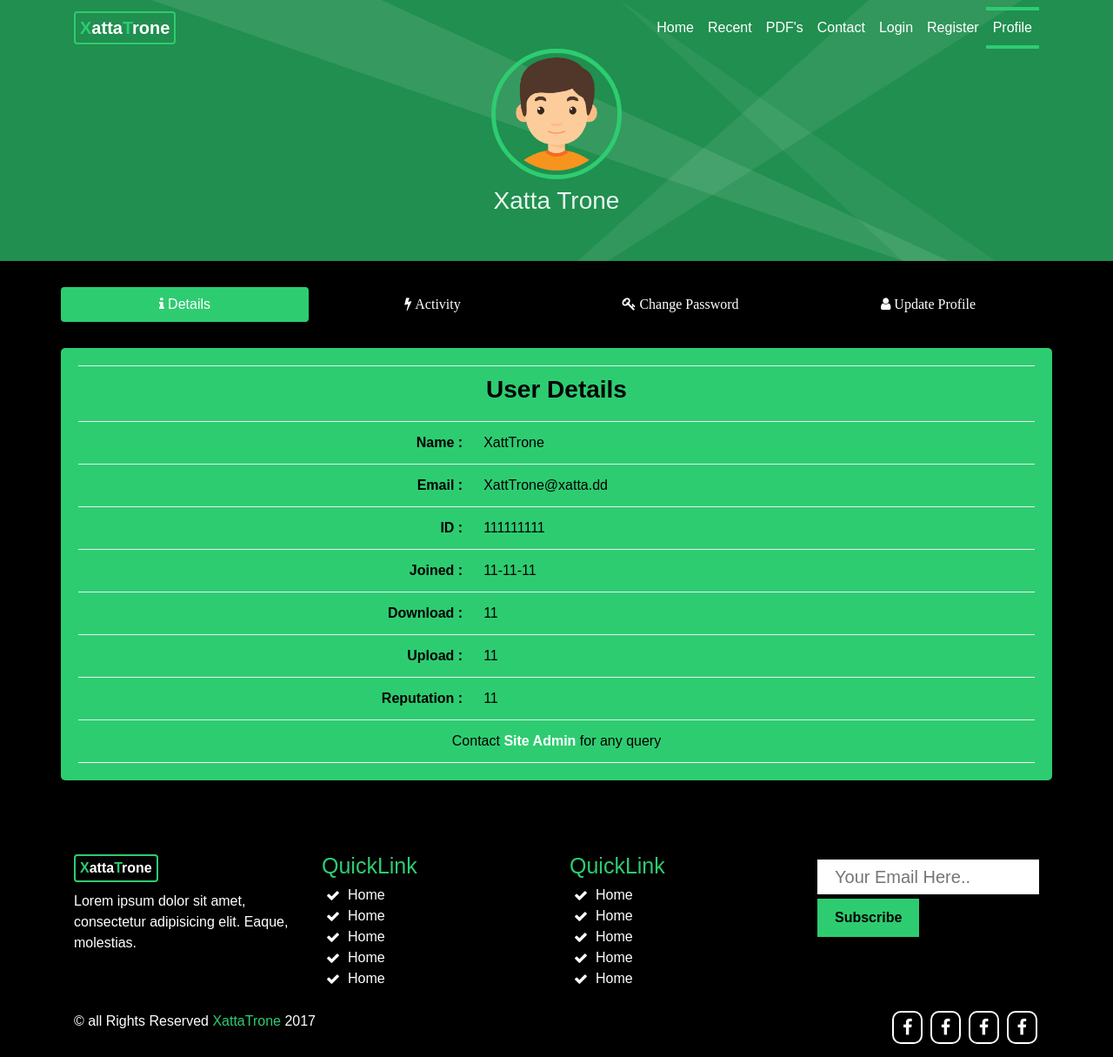
After one commit to Xatta-Trone/pl_drive, a PHP site: page /profile.html in a window 1280 px wide. The commit adds this page. Shown: the whole page at 87% size. Run offline with PHP 8.4, Linux system fonts and the light colour scheme.

Commit message:
profile page added

```diff
--- a/css/style.css
+++ b/css/style.css
@@ -15,6 +15,7 @@ a:hover{
 }
 .lightheader{
 	background: #fff;
+	transition: all 0.3s linear;
 
 }
 nav.lightheader a.navbar-brand, nav.lightheader #navbarResponsive > ul >li>a{
@@ -43,7 +44,7 @@ nav.lightheader a.navbar-brand, nav.lightheader #navbarResponsive > ul >li>a{
     border-bottom: 4px solid transparent;
     transition: all 0.5s;
 }
-ul.navbar-nav li:hover a {
+ul.navbar-nav li:hover a, ul.navbar-nav li a.active {
     border-top: 4px solid #2ecc71;
     border-bottom: 4px solid #2ecc71;
 
@@ -371,3 +372,63 @@ input.header-input:focus .haeder-form{
     color: #fff;
     top: 5px;
 }
+
+
+/* User Profile area*/
+
+.user-profile-area{
+
+    color: rgba(255,255,255,0.9);
+    background: url("../img/sp_main_bg.png");
+    -webkit-background-size: cover;
+    background-size: cover;
+    background-color: rgba(46, 204, 113,0.7);
+}
+.user-profile-area {
+   /* background: #000 none repeat scroll 0 0;*/
+    height: 300px;
+}
+.user-image {
+
+    border: 5px solid #2ecc71;
+    border-radius: 50%;
+    display: inline-block;
+    height: 150px;
+    padding: 5px;
+    text-align: center;
+    width: 150px;
+    margin: 10px;
+
+}
+
+
+.user-nav, .user-details {
+    width: 100%;
+
+}
+.user-nav{
+    margin-bottom: 30px;
+}
+
+.nav-pills .nav-link.active{
+    background: #2ecc71;
+}
+
+.user-details-area{
+    padding: 30px 0px;
+}
+
+
+.tab-content {
+    background: #2ecc71 none repeat scroll 0 0;
+    border-radius: 5px;
+    padding: 20px;
+}
+
+.table{
+    margin-bottom: 0px;
+    color: #000;
+}
+.table tr:last-child{
+    border-bottom: 1px solid #fff;
+}
--- a/js/custom.js
+++ b/js/custom.js
@@ -25,4 +25,6 @@ $(document).ready(function(){
     }
 	}); */
 
+
+
   });
--- /dev/null
+++ b/profile.html
@@ -0,0 +1,289 @@
+<!DOCTYPE html>
+<html>
+<head>
+	<title>Profile</title>
+	<link rel="stylesheet" type="text/css" href="css/bootstrap.min.css">
+	<link rel="stylesheet" type="text/css" href="css/font-awesome.min.css">
+	<link rel="stylesheet" type="text/css" href="css/style.css">
+</head>
+<body>
+	<nav class="navbar navbar-expand-md xt-nav-white fixed-top " id="sticker">
+		<div class="container">
+			<a href="" class="navbar-brand xt-logo"><span class="logo-color">X</span>atta<span class="logo-color">T</span>rone</a>
+			<button class="navbar-toggler navbar-toggle-right" type="button" data-toggle="collapse" data-target="#navbarResponsive" aria-controls="navbarResponsive" aria-expanded="false" aria-label="Toggle navigation">
+				<i class="fa fa-bars"></i>
+			</button>
+
+			<div class="collapse navbar-collapse" id="navbarResponsive">
+				<ul class="navbar-nav ml-auto">
+					<li class="nav-item"><a href="index.html" class="nav-link">Home</a></li>
+					<li class="nav-item"><a href="recent.html" class="nav-link">Recent</a></li>
+					<li class="nav-item"><a href="content.html" class="nav-link">PDF's</a></li>
+					<li class="nav-item"><a href="contact.html" class="nav-link">Contact</a></li>
+					<li class="nav-item"><a href="login.html" class="nav-link">Login</a></li>
+					<li class="nav-item"><a href="login.com" class="nav-link">Register</a></li>
+					<li class="nav-item"><a href="profile.html" class="nav-link active">Profile</a></li>
+				</ul>
+			</div>
+		</div>
+	</nav>
+
+<div class="user-profile-area">
+	<div class="xt-table">
+		<div class="xt-table-cell">
+			<div class="container">
+				<div class="row">
+					<div class="col-md-12">
+						<div class="user-image-container">
+							<img src="img/22274105.png" alt="" class="user-image">
+						</div>
+						<h3>Xatta Trone</h3>
+					</div>
+				</div>
+			</div>
+		</div>
+	</div>
+</div>
+
+<div class="user-details-area">
+	<div class="container">
+		<div class="row">
+			<div class="user-nav">
+				<ul class="nav nav-pills nav-justified" role="tablist" id="MyTab">
+				  <li class="nav-item">
+				    <a class="nav-link active" data-toggle="tab" href="#userDetails" role="tab"><span class="fa fa-info"> </span> Details</a>
+				  </li>
+				  <li class="nav-item">
+				    <a class="nav-link" data-toggle="tab" href="#activity" role="tab"><span class="fa fa-bolt"> Activity</a>
+				  </li>
+				  <li class="nav-item">
+				    <a class="nav-link" data-toggle="tab" href="#chpsd" role="tab"> <span class="fa fa-key"> Change Password</a>
+				  </li>
+				  <li class="nav-item">
+				    <a class="nav-link" data-toggle="tab" href="#updateProfile" role="tab"> <span class="fa fa-user">  Update Profile</a>
+				  </li>
+				</ul>
+			</div>
+			<div class="user-details">
+				<div class="tab-content">
+				  <div class="tab-pane fade in active show" id="userDetails" role="tabpanel">
+				  	 <table class="table">
+				  	 	<thead>
+				  	 		<tr>
+				  	 			<td colspan="2" class="text-center">
+				  	 				<h3><strong>User Details</strong></h3>
+				  	 			</td>
+				  	 		</tr>
+				  	 	</thead>
+					    <tbody>
+					      <tr>
+					        <td style="text-align: right;"><b>Name :</b></td>
+					        <td>XattTrone</td>
+					      </tr>
+					      <tr>
+					        <td style="text-align: right;"><b>Email :</b></td>
+					        <td>XattTrone@xatta.dd</td>
+					      </tr>
+					      <tr>
+					        <td style="text-align: right;"><b>ID :</b></td>
+					        <td>111111111</td>
+					      </tr>
+					      <tr>
+					        <td style="text-align: right;"><b>Joined :</b></td>
+					        <td>11-11-11</td>
+					      </tr>
+					      <tr>
+					        <td style="text-align: right;"><b>Download :</b></td>
+					        <td>11</td>
+					      </tr>
+					      <tr>
+					        <td style="text-align: right;"><b>Upload :</b></td>
+					        <td>11</td>
+					      </tr>
+					      <tr>
+					        <td style="text-align: right;"><b>Reputation :</b></td>
+					        <td>11</td>
+					      </tr>
+					      <tr>
+					        <td colspan="2" class="text-center">Contact <a href=""><b>Site Admin</b></a> for any query</td>
+					      </tr>
+
+					    </tbody>
+					  </table>
+				  </div>
+				  <div class="tab-pane fade" id="activity" role="tabpanel">
+				  	<table class="table table-hover">
+				  	 	<thead>
+				  	 		<tr>
+				  	 			<td colspan="2" class="text-center">
+				  	 				<h3><strong>Your Activity</strong></h3>
+				  	 			</td>
+				  	 		</tr>
+				  	 	</thead>
+					    <tbody>
+					      <tr>
+					        <td><span class="fa fa-clock-o"></span> <b>11-11-11 11:25pm :</b> Lorem ipsum dolor sit amet, <a href="#">ddddd</a> consectetur adipisicing elit. Earum, veritatis! on </td>
+					      </tr>
+					      <tr>
+					        <td>Lorem ipsum dolor sit amet, <a href="#">ddddd</a> consectetur adipisicing elit. Earum, veritatis!</td>
+					      </tr>
+					      <tr>
+					        <td>Lorem ipsum dolor sit amet, <a href="#">ddddd</a> consectetur adipisicing elit. Earum, veritatis!</td>
+					      </tr>
+					      <tr>
+					        <td>Lorem ipsum dolor sit amet, <a href="#">ddddd</a> consectetur adipisicing elit. Earum, veritatis!</td>
+					      </tr>
+					      <tr>
+					        <td>Lorem ipsum dolor sit amet, <a href="#">ddddd</a> consectetur adipisicing elit. Earum, veritatis!</td>
+					      </tr>
+					      <tr>
+					        <td>Lorem ipsum dolor sit amet, <a href="#">ddddd</a> consectetur adipisicing elit. Earum, veritatis!</td>
+					      </tr>
+					      <tr>
+					        <td>Lorem ipsum dolor sit amet, <a href="#">ddddd</a> consectetur adipisicing elit. Earum, veritatis!</td>
+					      </tr>
+
+					    </tbody>
+					</table>
+
+				  </div>
+				  <div class="tab-pane fade" id="chpsd" role="tabpanel">
+				  	<div class="col-md-6">
+				  		<form>
+						    <div class="form-group">
+						      <label for="oldpwd">Old Password:</label>
+						      <input type="password" class="form-control" id="oldpwd">
+						    </div>
+						    <div class="form-group">
+						      <label for="newpwd">New Password:</label>
+						      <input type="password" class="form-control" id="newpwd">
+						    </div>
+						    <div class="form-group">
+						    	<input type="submit" name="submit" class="btn btn-primary" value="Change password">
+						    </div>
+						  </form>
+				  	</div>
+				  </div>
+				  <div class="tab-pane fade" id="updateProfile" role="tabpanel">
+				  	<table class="table">
+				  	 	<thead>
+				  	 		<tr>
+				  	 			<td colspan="2" class="text-center">
+				  	 				<h3><strong>User Details</strong></h3>
+				  	 			</td>
+				  	 		</tr>
+				  	 	</thead>
+					    <tbody>
+					      <tr>
+					        <td class="text-right"><b>Name :</b></td>
+					        <td ><input type="text" class="form-control" name="name" value="XattaTrone"></td>
+					      </tr>
+					      <tr>
+					        <td style="text-align: right;"><b>Email :</b></td>
+					        <td ><input type="text" class="form-control" name="name" value="XattaTrone"></td>
+					      </tr>
+					      <tr>
+					        <td style="text-align: right;"><b>ID :</b></td>
+					        <td ><input type="text" class="form-control" name="name" value="XattaTrone"></td>
+					      </tr>
+					      <tr>
+					        <td style="text-align: right;"><b>Joined :</b></td>
+					        <td ><input type="text" class="form-control" name="name" value="XattaTrone"></td>
+					      </tr>
+					      <tr>
+					        <td style="text-align: right;"><b>Download :</b></td>
+					        <td ><input type="text" class="form-control" name="name" value="XattaTrone"></td>
+					      </tr>
+					      <tr>
+					        <td style="text-align: right;"><b>Upload :</b></td>
+					        <td ><input type="text" class="form-control" name="name" value="XattaTrone"></td>
+					      </tr>
+					      <tr>
+					        <td style="text-align: right;"><b>Reputation :</b></td>
+					        <td ><input type="text" class="form-control" name="name" value="XattaTrone"></td>
+					      </tr>
+					      <tr>
+					      	<td></td>
+					        <td><input type="submit" name="submit" value="Update" class="btn"></td>
+					      </tr>
+
+					    </tbody>
+					</table>
+				  </div>
+				</div>
+			</div>
+		</div>
+	</div>
+</div>
+
+	<div class="footer-area">
+		<div class="container">
+			<div class="row">
+				<div class="col-md-3">
+					<div class="single-footer-item">
+						<span class=" xt-logo"><span class="logo-color">X</span>atta<span class="logo-color">T</span>rone</span>
+						<p>Lorem ipsum dolor sit amet, consectetur adipisicing elit. Eaque, molestias.</p>
+					</div>
+				</div>
+				<div class="col-md-3">
+					<div class="single-footer-item">
+						<h3 class="footer-link-title logo-color">QuickLink</h3>
+						<ul>
+							<li><a href="">Home</a></li>
+							<li><a href="">Home</a></li>
+							<li><a href="">Home</a></li>
+							<li><a href="">Home</a></li>
+							<li><a href="">Home</a></li>
+						</ul>
+					</div>
+				</div>
+
+				<div class="col-md-3">
+					<div class="single-footer-item">
+						<h3 class="footer-link-title logo-color">QuickLink</h3>
+						<ul>
+							<li><a href="">Home</a></li>
+							<li><a href="">Home</a></li>
+							<li><a href="">Home</a></li>
+							<li><a href="">Home</a></li>
+							<li><a href="">Home</a></li>
+						</ul>
+					</div>
+				</div>
+				<div class="col-md-3">
+					<div class="single-footer-item">
+						<div class="form-group">
+							<input type="text" name="" placeholder="Your Email Here..">
+							<input type="submit" name="" value="Subscribe">
+						</div>
+					</div>
+				</div>
+			</div>
+			<div class="row mt-20">
+				<div class="col-md-6">
+					<div class="footer-slogan">
+						<span>&copy; all Rights Reserved <a href="" class="logo-color">XattaTrone</a> 2017</span>
+					</div>
+				</div>
+				<div class="col-md-6">
+					<div class="footer-social float-right">
+						<span><a href="#"><i class="fa fa-facebook"></i></a></span>
+						<span><a href="#"><i class="fa fa-facebook"></i></a></span>
+						<span><a href="#"><i class="fa fa-facebook"></i></a></span>
+						<span><a href="#"><i class="fa fa-facebook"></i></a></span>
+					</div>
+				</div>
+			</div>
+		</div>
+	</div>
+	<a href="javascript:" id="return-to-top"><i class="fa fa-chevron-up"></i></a>
+</body>
+
+
+<script type="text/javascript" src="js/jquery.min.js"></script>
+<script type="text/javascript" src="js/popper.min.js"></script>
+<script type="text/javascript" src="js/bootstrap.min.js"></script>
+<script type="text/javascript" src="js/jquery.sticky.js"></script>
+<script type="text/javascript" src="js/custom.js"></script>
+</body>
+</html>
```
Also changed, not shown: index.html (+9 -7 lines), img/22274105.png (added), js/popper.min.js (added).
